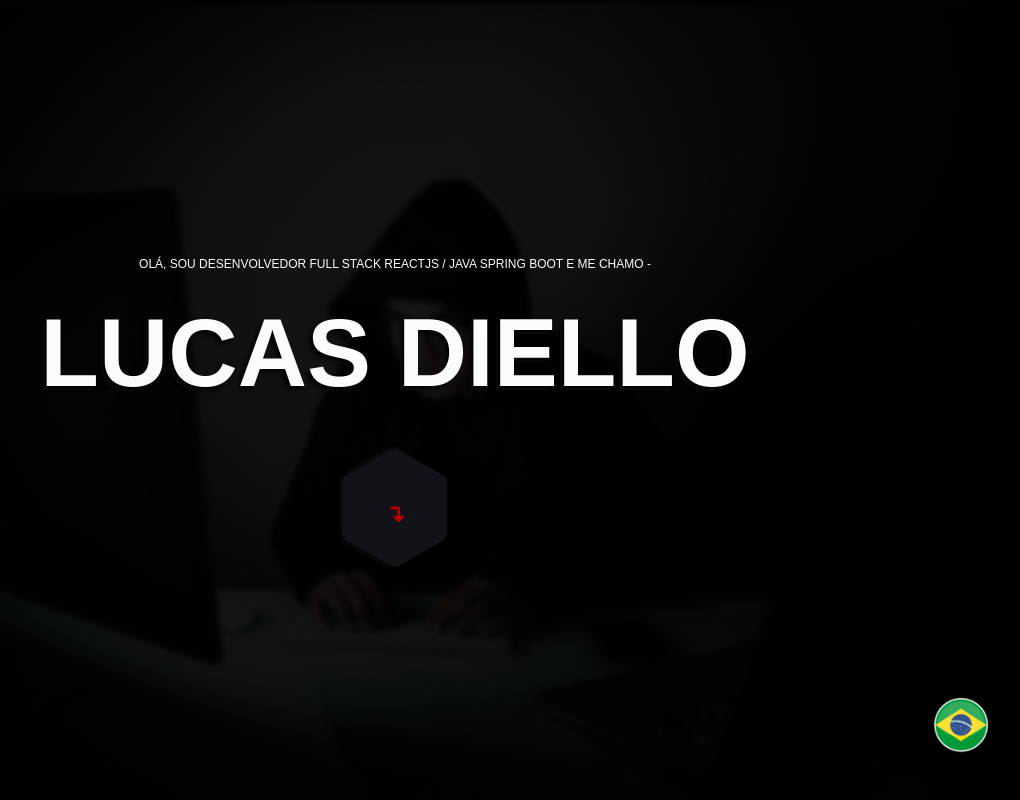
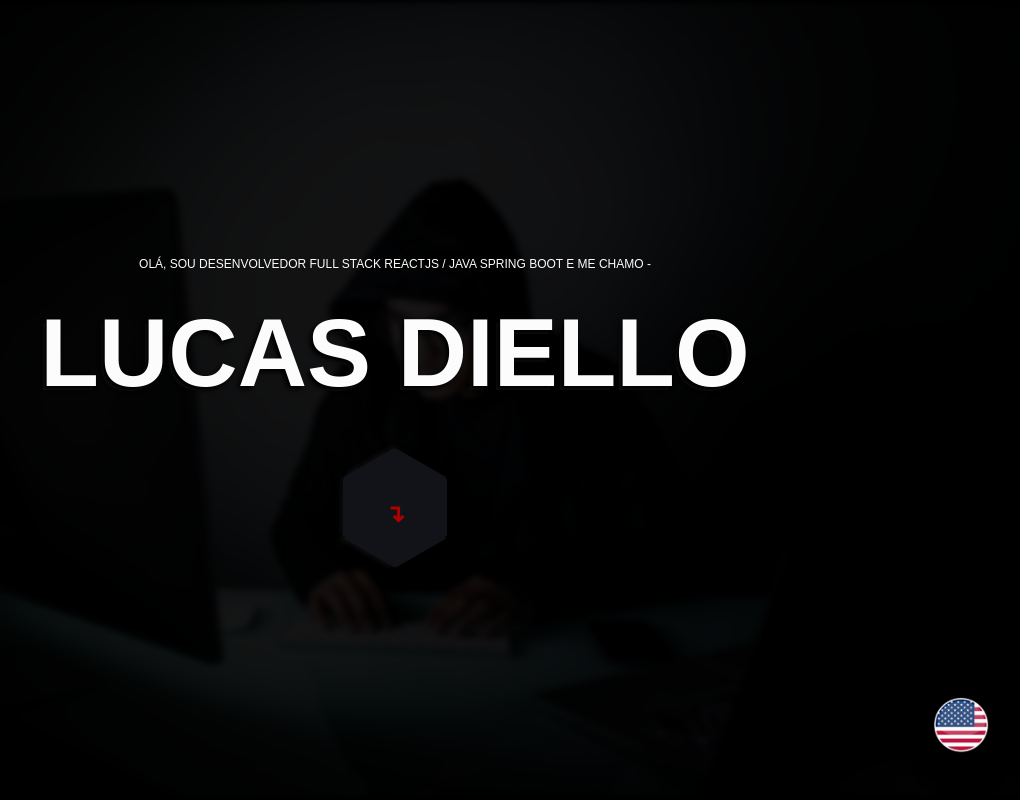
Before and after one commit to LucasDiello/portfolio, a React (Vite) app: page / in a window 1280 px wide. Shown: the top 800 px of the page, without its empty margins (245-1265 px from the left). Built offline with nearby package versions, Linux system fonts and the light colour scheme.

Commit message:
fix logic button

```diff
--- a/src/lib/i18n.js
+++ b/src/lib/i18n.js
@@ -12,5 +12,5 @@ i18n.use(initReactI18next).init({
             ...ptTranslations
         }
     },
-    lng: 'pt-BR',
+    lng: 'pt',
 })
--- a/src/routes/SwitcherLanguage.jsx
+++ b/src/routes/SwitcherLanguage.jsx
@@ -12,12 +12,14 @@ const LanguageSwitcher = () => {
       const newLanguage = currentLanguage === "pt" ? "en" : "pt";
       setCurrentLanguage(newLanguage);
       changeLanguage(newLanguage);
+      console.log(newLanguage)
     }
 
 
   return (
     <div className="z-50 bottom-10 right-10  fixed shadow-xl btn-language">
       <button type="button" className='border-none bg-inherit' aria-label="Mudar linguagem" onClick={handleChangeLanguage}>
+        {console.log(currentLanguage)}
         {
           currentLanguage === "pt" ? (
             <img src={enImage} alt
```
